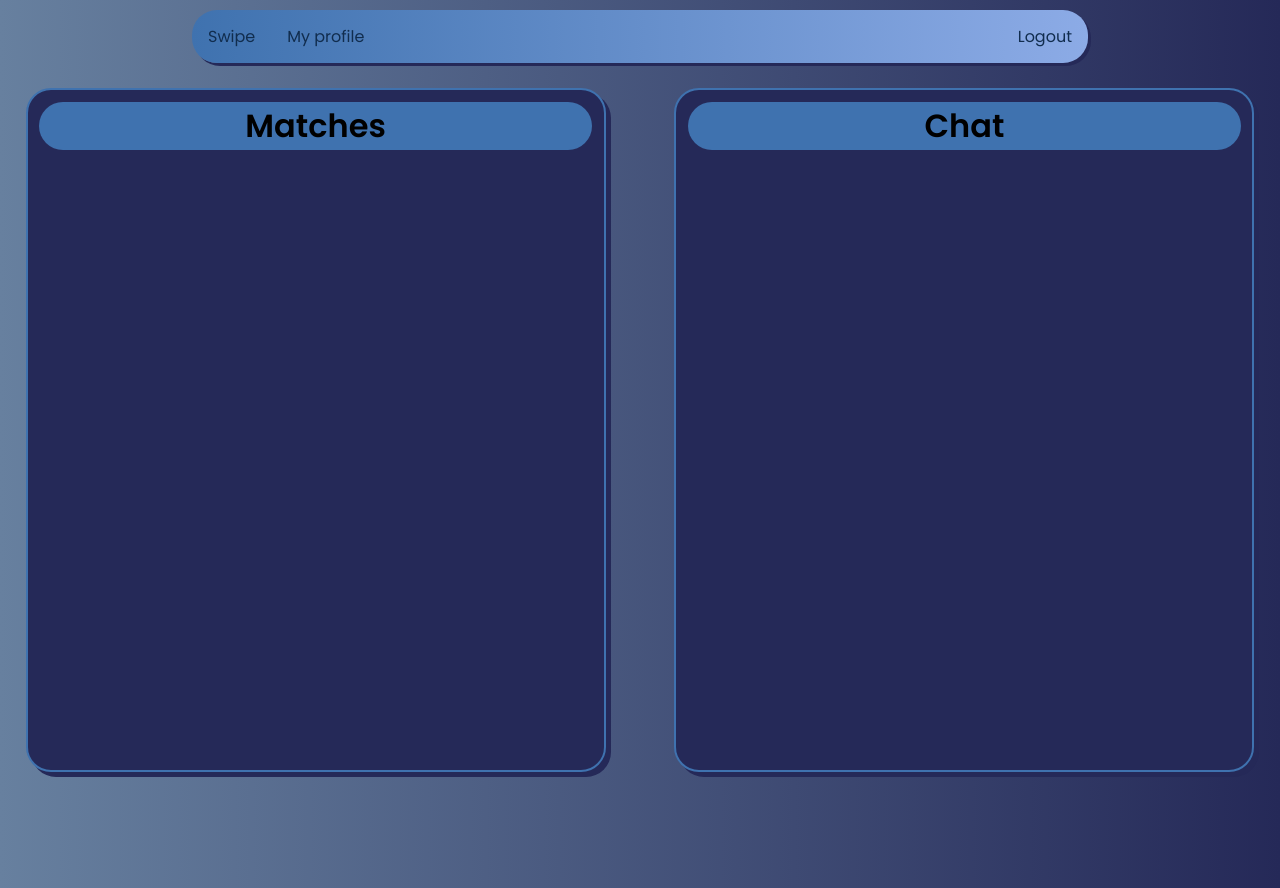
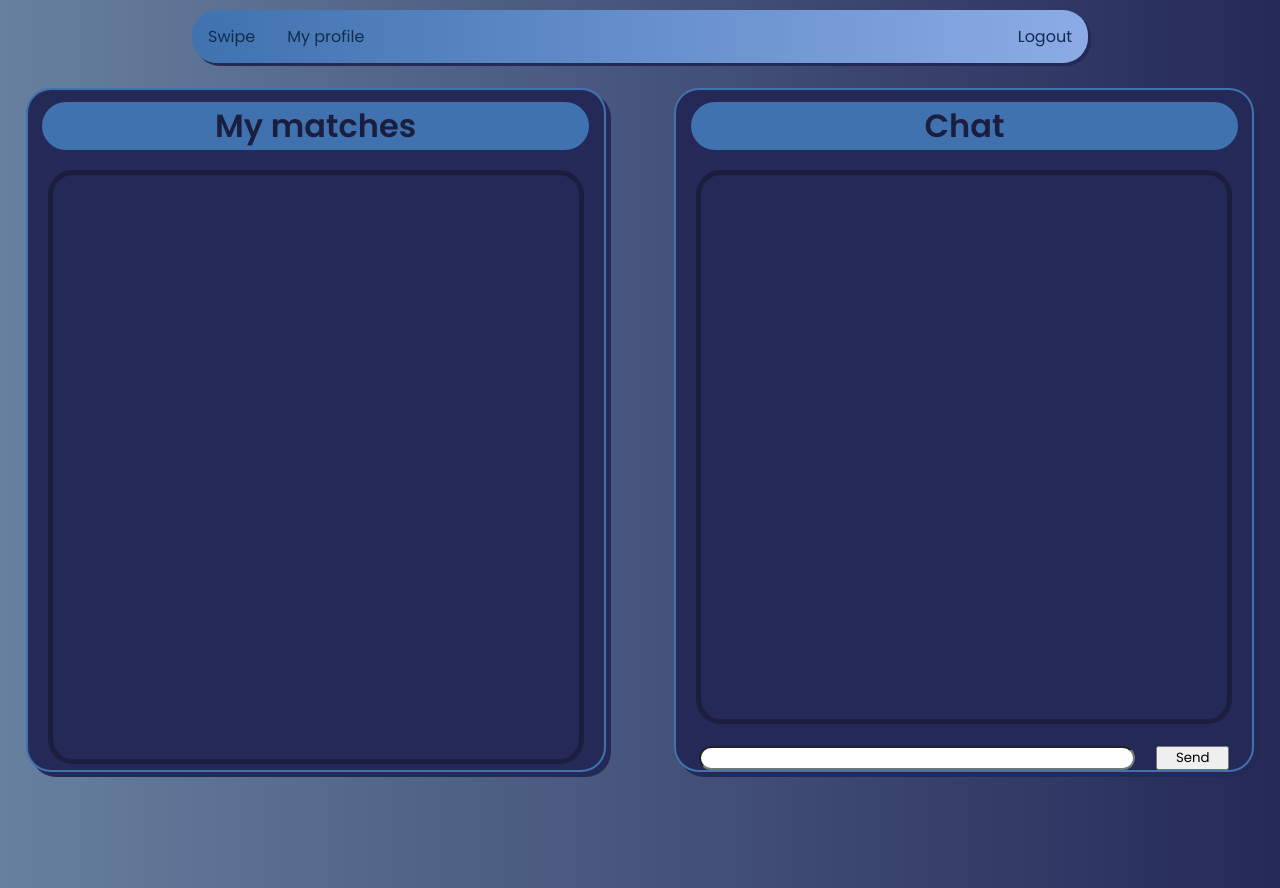
Before and after one commit to willwinborne/Mentoid, a website: page public/mentoidChat.html in a window 1280 px wide. Drawn offline with Linux system fonts and the light colour scheme; no server answers.

Commit message:
chat page styling

```diff
--- a/public/mentoidChat.css
+++ b/public/mentoidChat.css
@@ -24,11 +24,15 @@ body {
     margin-right: auto;
     margin-top: 25px;
     margin-bottom: 25px;
-    border: 2px solid black;
+    border: 2px solid #1b1e3f;
     width: 85%;
-    background-color: white;
     border-radius: 10px;
     height: fit-content;
+    background-color: #3F72AF;
+    border-radius: 25px;
+    text-align: center;
+    color: #1b1e3f;
+    width: 95%;
 }
 
 #matches {
@@ -100,11 +104,47 @@ li a {
 }
 
 .heading {
-    margin-left: 2%;
-    margin-right: 2%;
+    margin-left: auto;
+    margin-right: auto;
     margin-top: 2%;
     margin-bottom: 0px;
     background-color: #3F72AF;
     border-radius: 25px;
     text-align: center;
+    color: #1b1e3f;
+    width: 95%;
 }
+
+
+#chatEntry {
+    width: 75%;
+    border-radius: 15px;
+    margin-left: 4%;
+}
+
+#chatSend {
+    width: 12%;
+    float: right;
+    margin-right: 4%;
+    margin-top: 2px;
+}
+
+#chatDiv {
+
+    height: 5%;
+    border-radius: 25px;
+}
+
+#messagesDiv {
+    height: 80%;
+    border-radius: 25px;
+    margin: 20px 20px 20px 20px;
+    border: 5px solid #1b1e3f;
+}
+
+#matchesDiv {
+    height: 86%;
+    border-radius: 25px;
+    margin: 20px 20px 20px 20px;
+    border: 5px solid #1b1e3f;
+}
--- a/public/mentoidChat.html
+++ b/public/mentoidChat.html
@@ -20,11 +20,21 @@
     <div id="container">
 
         <div id="matches">
-            <h1 class="heading">Matches</h1>
+            <h1 class="heading">My matches</h1>
+            <div id="matchesDiv">
+
+            </div>
         </div>
 
         <div id="chat">
-            <h1 class="heading">Chat</h1>
+            <h1 id="chatWith" class="heading">Chat</h1>
+            <div id="messagesDiv">
+
+            </div>
+            <div id="chatDiv">
+                <input type="text" id="chatEntry">
+                <button onclick="sendChat()" id="chatSend">Send</button>
+            </div>
         </div>
     </div>
     <script src="mentoidChat.js"></script>
--- a/public/mentoidChat.js
+++ b/public/mentoidChat.js
@@ -4,7 +4,7 @@
 let clientUsername = "";
 let clientProfileType = "";
 
-const matches = document.getElementById("matches");
+const matches = document.getElementById("matchesDiv");
 const chat = document.getElementById("chat");
 
 // a function that will ask for, then wait for the database to return all applicable matches
```
